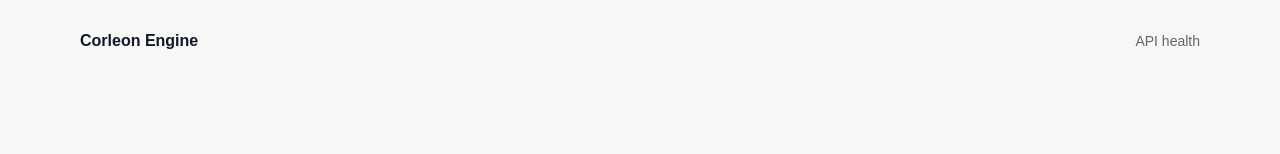
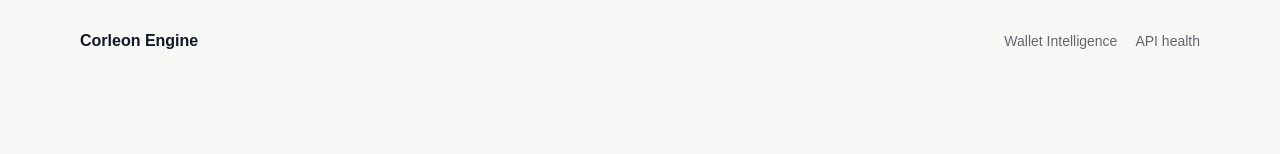
Before and after one commit to karandeep2799-source/corleon-engine, a Next.js app in the folder apps/web/: page / in a window 1280 px wide. Shown: the top 154 px of the page. Built offline with nearby package versions, Linux system fonts and the light colour scheme.

Commit message:
feat(wallet-intelligence): add dashboard navigation

```diff
--- a/apps/web/app/page.tsx
+++ b/apps/web/app/page.tsx
@@ -12,7 +12,7 @@ export default function Home() {
     <main className="shell">
       <nav className="nav">
         <strong>Corleon Engine</strong>
-        <a href="/api/health">API health</a>
+        <div style={{ display: "flex", gap: 18 }}><a href="/wallet-intelligence">Wallet Intelligence</a><a href="/api/health">API health</a></div>
       </nav>
 
       <section className="hero">
```
